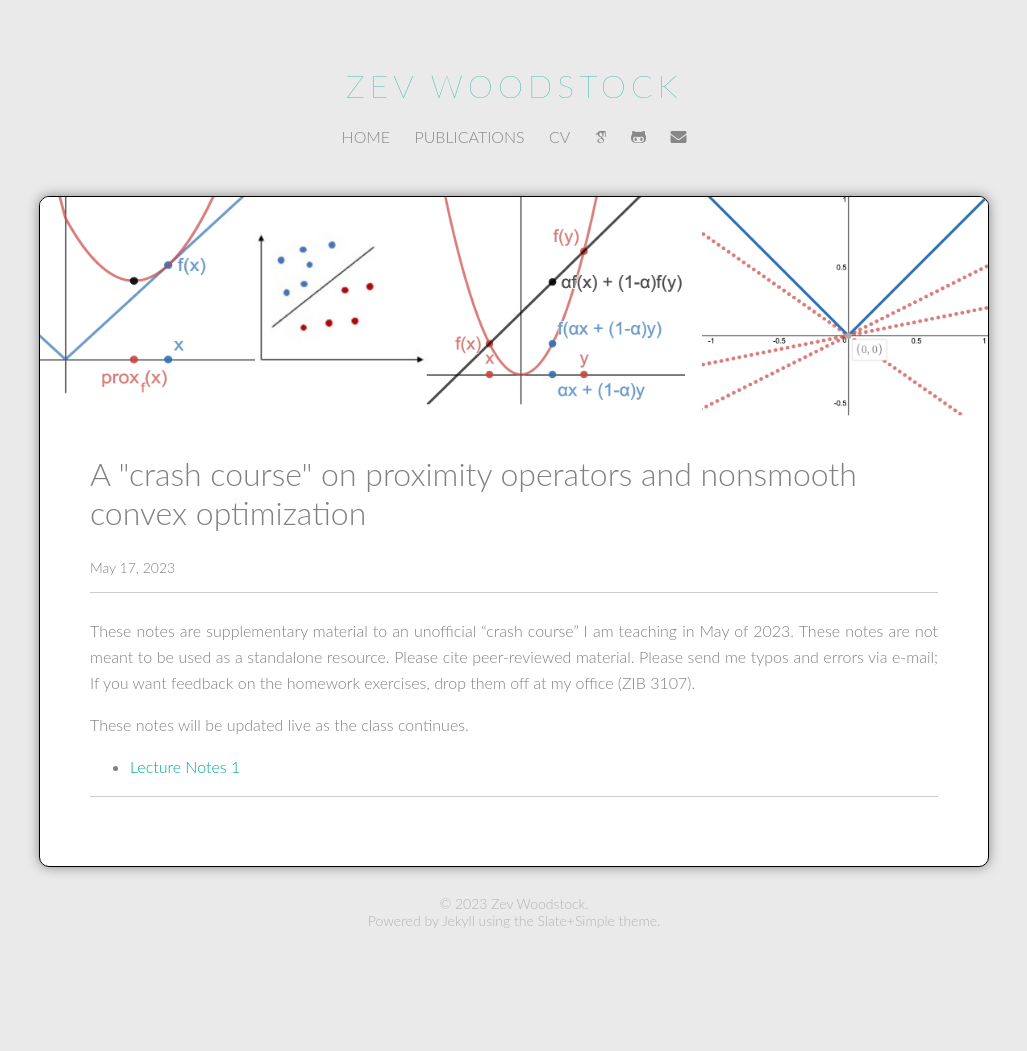
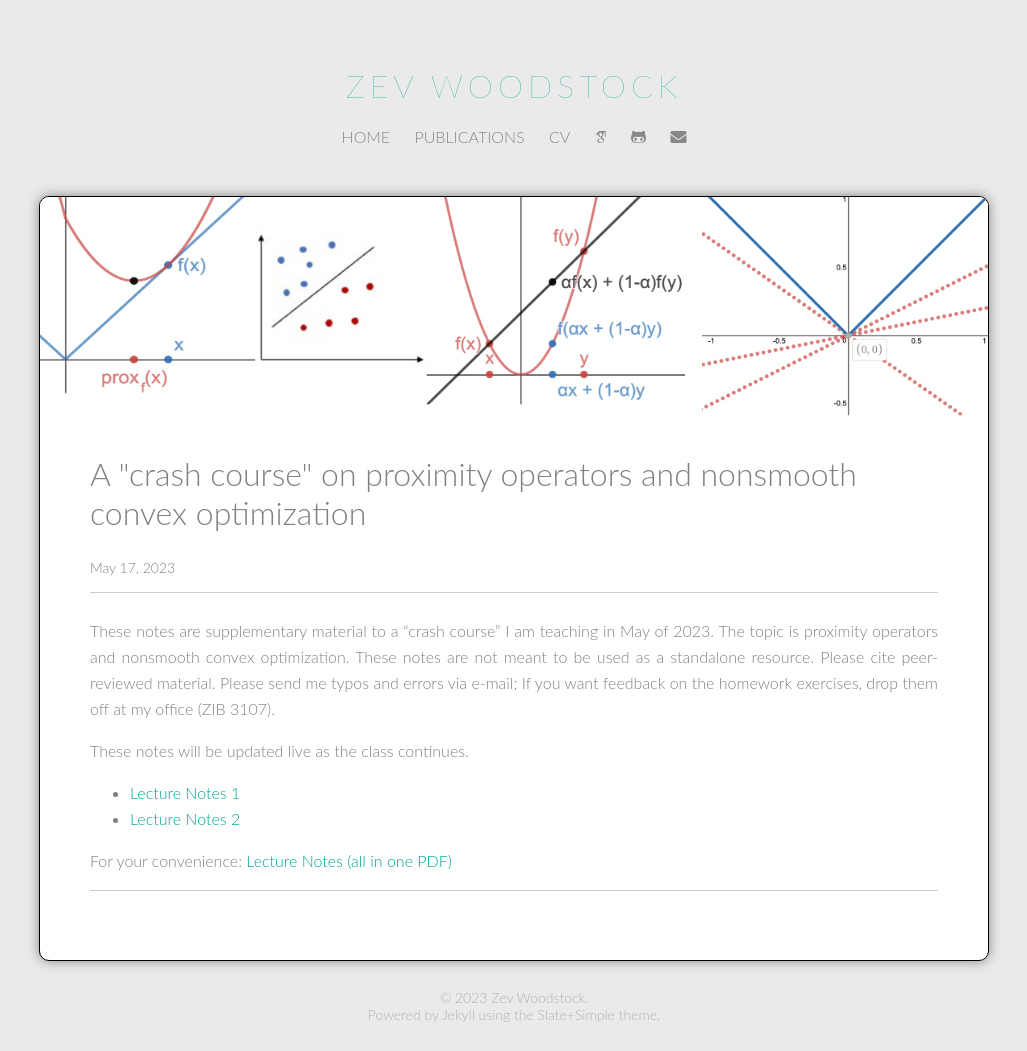
Before and after one commit to zevwoodstock/zevwoodstock.github.io, a Jekyll site: the page built from posts/_posts/2023-05-17-proxclass.md, in a window 1280 px wide. Shown: the whole page, without its empty margins (126-1153 px from the left). Built offline with Jekyll 4.4.1, drawn with Linux system fonts in a browser that asks for light colours; some web fonts are replaced; before the commit the page ends 957 px from its top, so only the background shows below that.

Commit message:
Added convexity notes

```diff
--- a/posts/_posts/2023-05-17-proxclass.md
+++ b/posts/_posts/2023-05-17-proxclass.md
@@ -10,16 +10,22 @@ date: 2023-05-17
 ---
 
 
-These notes are supplementary material to an unofficial "crash
-course" I am teaching in May of 2023. These notes are not meant to
-be used as a standalone resource. Please cite peer-reviewed
-material. Please send me typos and errors via e-mail; If you want
-feedback on the homework exercises, drop them off at my office
-(ZIB 3107).
+These notes are supplementary material to a "crash
+course" I am teaching in May of 2023. The topic is proximity
+operators and nonsmooth convex optimization.
+These notes are not meant to be used as a standalone resource.
+Please cite peer-reviewed material. Please send me typos and errors
+via e-mail; If you want feedback on the homework exercises, drop
+them off at my office (ZIB 3107).
 
 These notes will be updated live as the class continues.
 <ul>
 <li>
  <a href="/media/publications/prox-notes-1.pdf">Lecture Notes 1</a>
 </li>
+<li>
+ <a href="/media/publications/prox-notes-2.pdf">Lecture Notes 2</a>
+</li>
 </ul>
+
+For your convenience: <a href="/media/publications/prox-notes-may22.pdf">Lecture Notes (all in one PDF)</a>
```
Also changed, not shown: 3 other files.
